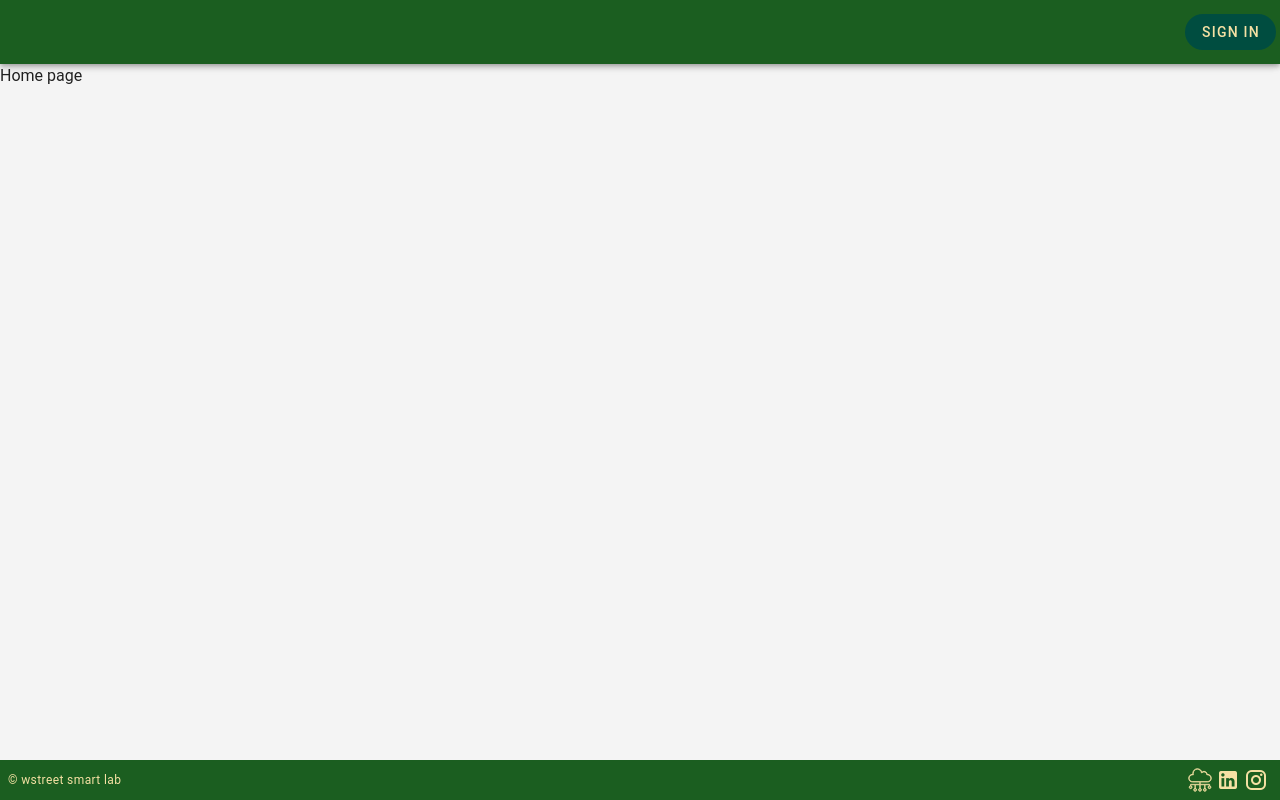
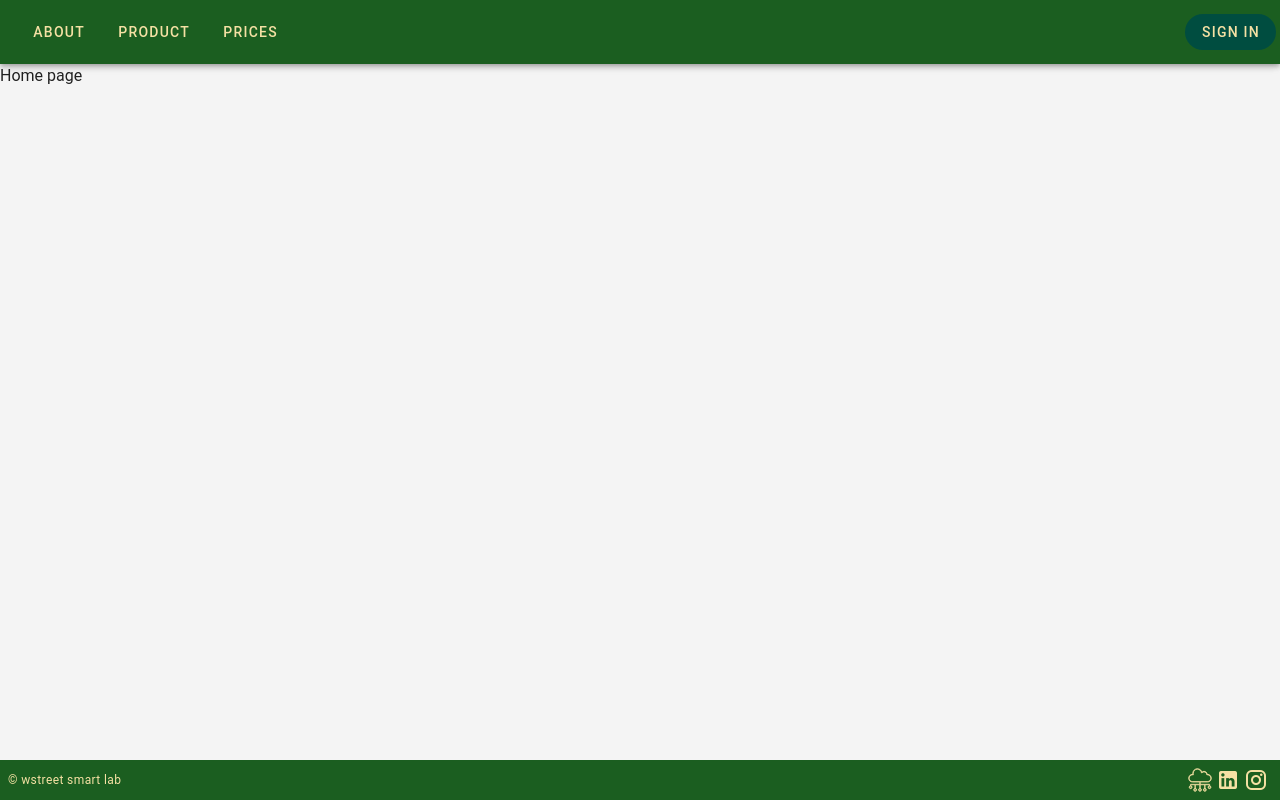
Before and after one commit to WSTREETSMARTLAB/front, a Vue app: page / in a window 1280 px wide. Built offline with nearby package versions, Linux system fonts and the light colour scheme.

Commit message:
default-layout-setup - added buttons for desktop version

```diff
--- a/src/layouts/Default.vue
+++ b/src/layouts/Default.vue
@@ -3,6 +3,18 @@
     <v-app-bar app color="primary" class="d-flex justify-space-between align-center">
       <div class="d-flex align-center">
         <v-app-bar-nav-icon class="text-beige d-md-none me-2" @click="menuOpen = !menuOpen" />
+
+        <div class="d-none d-md-flex gap-4 ms-4">
+          <v-btn to="/about" variant="text" class="text-beige">
+            About
+          </v-btn>
+          <v-btn to="/product" variant="text" class="text-beige">
+            Product
+          </v-btn>
+          <v-btn to="/pricing" variant="text" class="text-beige">
+            Prices
+          </v-btn>
+        </div>
       </div>
       <v-spacer />
       <v-btn to="/login" class="bg-secondary text-beige rounded-pill">
```
